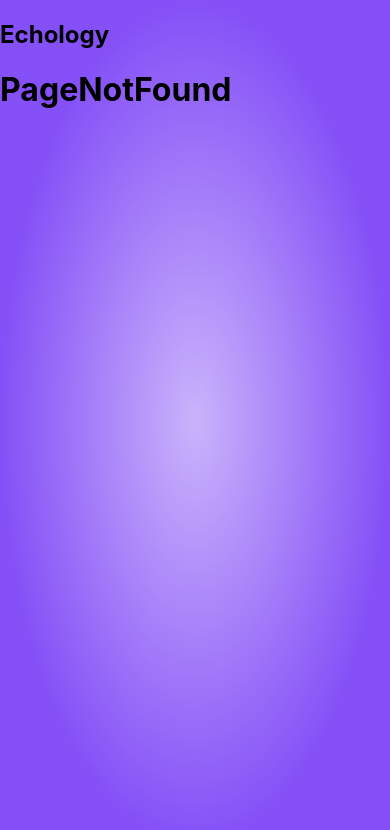
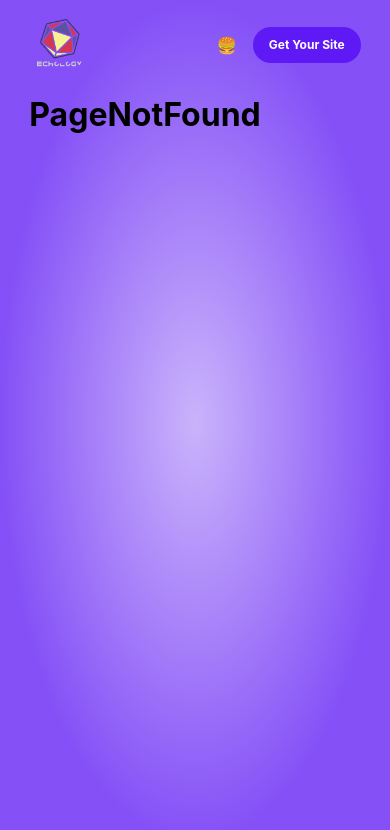
Before and after one commit to overhead525/echology-front-end, a React (Create React App) app: page /404 in a window 390 px wide. Shown: the top 830 px of the page. Built offline with nearby package versions, Linux system fonts and the light colour scheme.

Commit message:
implement responsive navigation bar

```diff
--- a/src/App.tsx
+++ b/src/App.tsx
@@ -19,6 +19,10 @@ const useStyles = makeStyles(() => ({
     background:
       'radial-gradient(50% 50% at 50% 50%, rgba(94, 25, 244, 0.33) 0%, rgba(94, 25, 244, 0.76) 100%)',
   },
+  container: {
+    width: '85%',
+    margin: '1.0rem auto',
+  },
 }));
 
 function App() {
@@ -27,6 +31,7 @@ function App() {
   return (
     <Router>
       <Box className={classes.root}>
+        <Box className={classes.container}>
           <NavBar />
           <Switch>
             <Route path='/landing'>
@@ -46,6 +51,7 @@ function App() {
             </Route>
           </Switch>
         </Box>
+      </Box>
     </Router>
   );
 }
--- /dev/null
+++ b/src/components/CustomButton.tsx
@@ -0,0 +1,38 @@
+import React from 'react';
+import { brandColors } from '../constants/brand';
+import { Link } from 'react-router-dom';
+
+import { makeStyles } from '@material-ui/core/styles';
+
+const useStyles = makeStyles(() => ({
+  root: {
+    backgroundColor: brandColors.purple,
+    height: '2rem',
+    width: '8rem',
+    padding: '0.5rem',
+    color: brandColors.pureWhite,
+    textAlign: 'center',
+    borderRadius: '2rem',
+    lineHeight: '2rem',
+    fontWeight: 'bold',
+  },
+  linkReset: {
+    textDecoration: 'none',
+  },
+}));
+
+interface customButtonProps {
+  buttonText: string;
+}
+
+const CustomButton = (props: customButtonProps) => {
+  const classes = useStyles();
+
+  return (
+    <Link to='/landing' className={classes.linkReset}>
+      <div className={classes.root}>{props.buttonText}</div>
+    </Link>
+  );
+};
+
+export default CustomButton;
--- /dev/null
+++ b/src/components/HamburgerMenu.tsx
@@ -0,0 +1,15 @@
+import React from 'react';
+
+import Box from '@material-ui/core/Box';
+
+const HamburgerMenu = () => {
+  return (
+    <Box>
+      <span role='img' aria-label='hamburger'>
+        🍔
+      </span>
+    </Box>
+  );
+};
+
+export default HamburgerMenu;
--- a/src/components/NavBar.tsx
+++ b/src/components/NavBar.tsx
@@ -1,10 +1,88 @@
 import React from 'react';
+import logo from '../echology_logo.png';
+import { brandColors } from '../constants/brand';
+
+import CustomButton from './CustomButton';
+import SmallerCustomButton from './SmallerCustomButton';
+import HamburgerMenu from './HamburgerMenu';
+
+import Grid from '@material-ui/core/Grid';
+import Hidden from '@material-ui/core/Hidden';
+import { makeStyles } from '@material-ui/core/styles';
+
+const useStyles = makeStyles(() => ({
+  gridContainer: {
+    height: '9.5%',
+    top: '1.6%',
+  },
+  brand: {
+    width: '80px',
+  },
+  smallerBrand: {
+    width: '60px',
+  },
+  link: {
+    color: brandColors.pureWhite,
+  },
+  getSiteButton: {
+    backgroundColor: brandColors.purple,
+    color: brandColors.pureWhite,
+  },
+}));
 
 const NavBar = () => {
+  const classes = useStyles();
+
   return (
-    <nav>
-      <h1>Echology</h1>
-    </nav>
+    <Grid container className={classes.gridContainer} alignItems='center'>
+      <Grid item xs={6}>
+        <Hidden smDown>
+          <img src={logo} alt='Logo' className={classes.brand} />
+        </Hidden>
+        <Hidden mdUp>
+          <img src={logo} alt='Logo' className={classes.smallerBrand} />
+        </Hidden>
+      </Grid>
+
+      <Grid item xs={6}>
+        <Hidden mdDown>
+          <Grid container justify='space-between' alignItems='center'>
+            <Grid item>
+              <h4 className={classes.link}>Our Mission</h4>
+            </Grid>
+            <Grid item>
+              <h4 className={classes.link}>Packages</h4>
+            </Grid>
+            <Grid item>
+              <h4 className={classes.link}>Showcase</h4>
+            </Grid>
+            <Grid item>
+              <h4 className={classes.link}>FAQ</h4>
+            </Grid>
+            <Grid item>
+              <CustomButton buttonText='Get Your Site'></CustomButton>
+            </Grid>
+          </Grid>
+        </Hidden>
+        <Hidden lgUp>
+          <Grid container justify='flex-end' alignItems='center' spacing={2}>
+            <Grid item>
+              <HamburgerMenu />
+            </Grid>
+            <Hidden smDown>
+              <Grid item>
+                <CustomButton buttonText='Get Your Site'></CustomButton>
+              </Grid>
+            </Hidden>
+            <Hidden mdUp>
+              <Grid item>
+                <SmallerCustomButton buttonText='Get Your Site'></SmallerCustomButton>
+              </Grid>
+            </Hidden>
+          </Grid>
+        </Hidden>
+      </Grid>
+    </Grid>
   );
 };
 
--- /dev/null
+++ b/src/components/SmallerCustomButton.tsx
@@ -0,0 +1,39 @@
+import React from 'react';
+import { brandColors } from '../constants/brand';
+import { Link } from 'react-router-dom';
+
+import { makeStyles } from '@material-ui/core/styles';
+
+const useStyles = makeStyles(() => ({
+  root: {
+    backgroundColor: brandColors.purple,
+    height: '1.5rem',
+    width: '6rem',
+    padding: '0.375rem',
+    color: brandColors.pureWhite,
+    textAlign: 'center',
+    borderRadius: '1.5rem',
+    lineHeight: '1.5rem',
+    fontSize: '0.75rem',
+    fontWeight: 'bold',
+  },
+  linkReset: {
+    textDecoration: 'none',
+  },
+}));
+
+interface customButtonProps {
+  buttonText: string;
+}
+
+const SmallerCustomButon = (props: customButtonProps) => {
+  const classes = useStyles();
+
+  return (
+    <Link to='/landing' className={classes.linkReset}>
+      <div className={classes.root}>{props.buttonText}</div>
+    </Link>
+  );
+};
+
+export default SmallerCustomButon;
--- /dev/null
+++ b/src/constants/brand.ts
@@ -0,0 +1,15 @@
+// Colors
+const pureWhite = '#FFFFFF';
+const yellow = '#FDF88C';
+const red = '#D3394F';
+const purple = '#5E19F4';
+
+export const brandColors = {
+  pureWhite,
+  yellow,
+  red,
+  purple,
+};
+
+// Font
+// TODO: Put a string to Google Font Open Sans Here
```
Also changed, not shown: src/echology_logo.png (added). Lines whose indentation alone changed are shown as unchanged.
